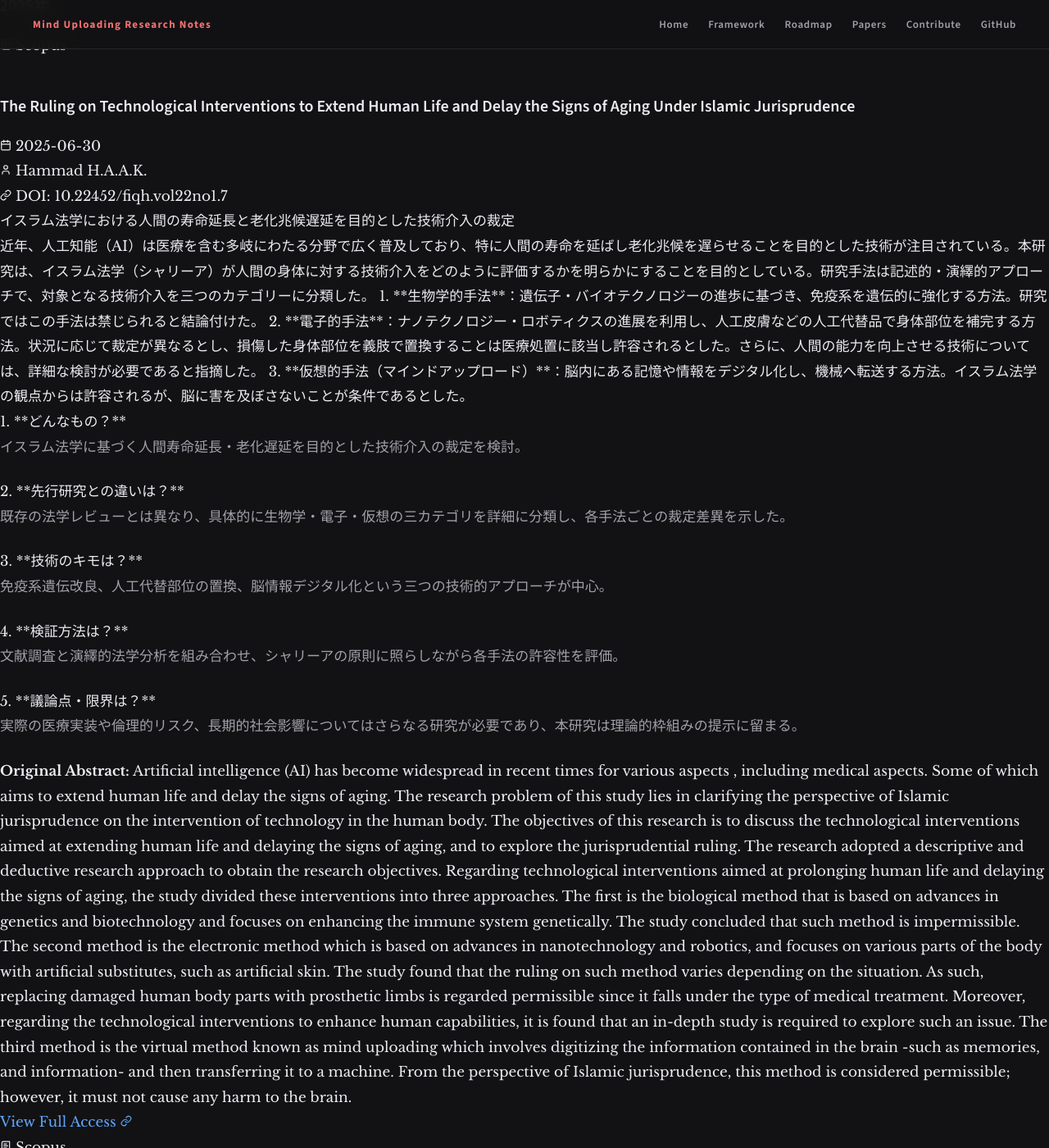
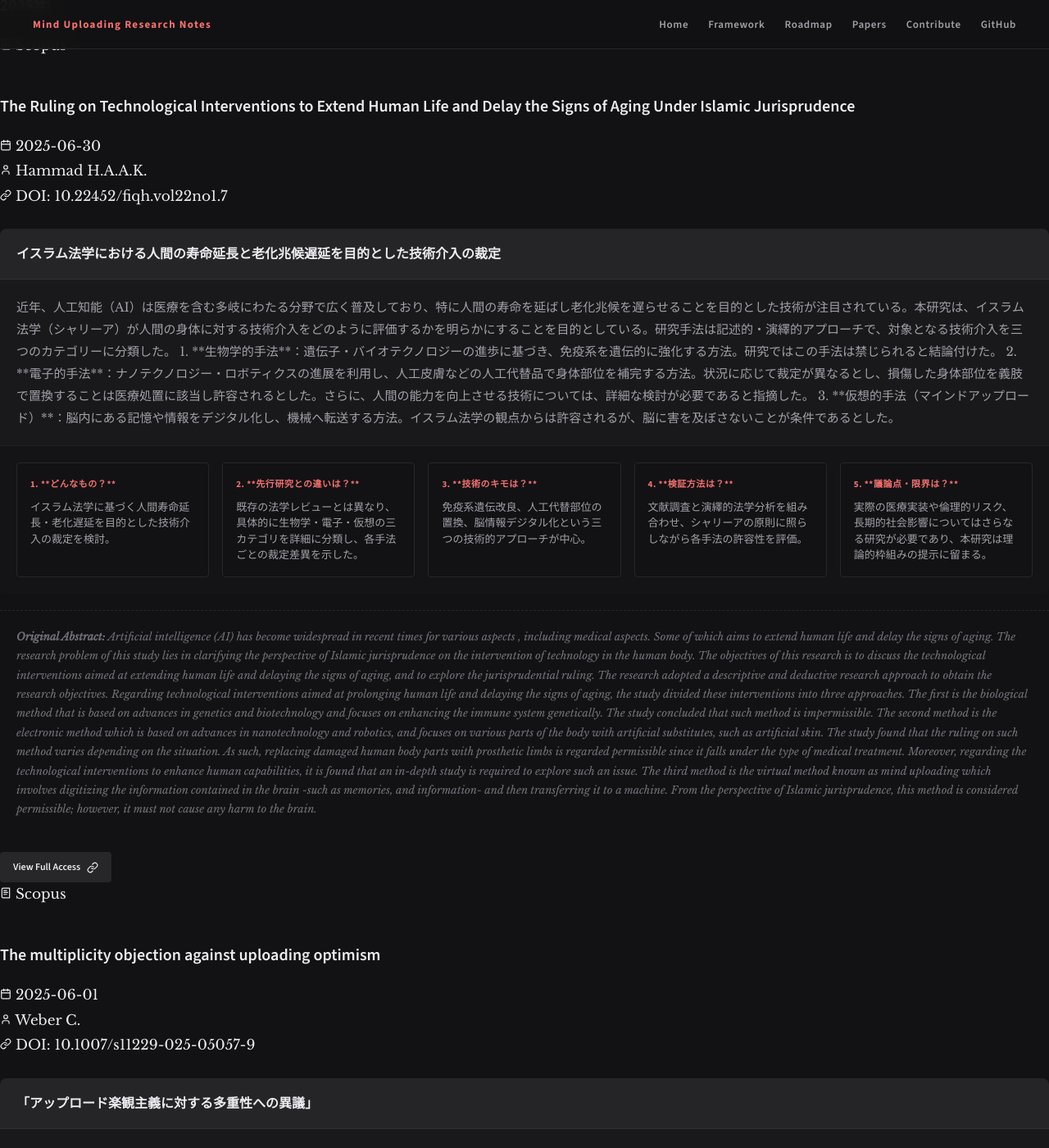
Before and after one commit to yasufumi-nakata/eegflow, a Jekyll site: the page built from mind_uploading_papers.md, in a window 1280 px wide and 1400 px high, scrolled down 854 px. Shown: the whole window at 82% size. Built offline with Jekyll 4.4.1, drawn with Linux system fonts in a browser that asks for light colours.

Commit message:
style: improve papers page layout and readability
- Add specific CSS for papers list, cards, and metadata
- Style translation containers and 5-point summary grids
- Enhance typography and spacing for better readability
- Maintain all existing styles for other pages

```diff
--- a/assets/css/main.css
+++ b/assets/css/main.css
@@ -560,3 +560,204 @@ footer {
         font-size: 32px;
     }
 }
+
+/* --- Papers Page Specific Styles --- */
+
+.papers-list {
+    display: flex;
+    flex-direction: column;
+    gap: 40px;
+}
+
+.papers-count {
+    font-family: var(--font-sans);
+    color: var(--color-text-muted);
+    font-size: 14px;
+    text-transform: uppercase;
+    letter-spacing: 0.1em;
+    margin-bottom: 20px;
+    text-align: right;
+}
+
+.year-heading {
+    font-family: var(--font-sans);
+    font-size: 32px;
+    font-weight: 800;
+    color: var(--color-text);
+    margin: 60px 0 30px;
+    padding-bottom: 10px;
+    border-bottom: 2px solid var(--color-accent);
+    display: inline-block;
+}
+
+.paper-entry {
+    background: var(--color-paper);
+    border: 1px solid var(--color-border);
+    border-radius: var(--border-radius-lg);
+    padding: 32px;
+    position: relative;
+    transition: transform 0.2s, box-shadow 0.2s;
+}
+
+.paper-entry:hover {
+    transform: translateY(-2px);
+    box-shadow: 0 10px 30px rgba(0,0,0,0.3);
+    border-color: var(--color-text-secondary);
+}
+
+.paper-title {
+    font-family: var(--font-serif);
+    font-size: 22px;
+    font-weight: 700;
+    line-height: 1.4;
+    color: var(--color-text);
+    margin-bottom: 12px;
+}
+
+.paper-meta {
+    font-family: var(--font-sans);
+    font-size: 13px;
+    color: var(--color-text-secondary);
+    margin-bottom: 20px;
+    display: flex;
+    align-items: center;
+    gap: 12px;
+}
+
+.paper-meta a {
+    color: var(--color-accent);
+    font-weight: 600;
+}
+
+.paper-abstract {
+    font-size: 15px;
+    line-height: 1.7;
+    color: var(--color-text-secondary);
+    background: rgba(0,0,0,0.2);
+    padding: 20px;
+    border-radius: var(--border-radius-sm);
+    border-left: 3px solid var(--color-border);
+}
+
+/* Translation Container (for restored content) */
+.translation-container {
+    margin-top: 24px;
+    background: rgba(255, 255, 255, 0.03);
+    border-radius: var(--border-radius-md);
+    overflow: hidden;
+}
+
+.jp-title {
+    font-weight: 700;
+    color: var(--color-text);
+    padding: 16px 20px;
+    background: rgba(255, 255, 255, 0.05);
+    border-bottom: 1px solid rgba(255, 255, 255, 0.05);
+    font-size: 16px;
+}
+
+.jp-summary {
+    padding: 20px;
+    font-size: 15px;
+    line-height: 1.8;
+    color: var(--color-text-secondary);
+}
+
+.grid-5points {
+    display: grid;
+    grid-template-columns: repeat(auto-fit, minmax(200px, 1fr));
+    gap: 16px;
+    padding: 20px;
+    background: rgba(0, 0, 0, 0.2);
+    border-top: 1px solid rgba(255, 255, 255, 0.05);
+}
+
+.point-card {
+    background: var(--color-bg);
+    padding: 16px;
+    border-radius: var(--border-radius-sm);
+    border: 1px solid var(--color-border);
+}
+
+.point-card label {
+    display: block;
+    font-family: var(--font-sans);
+    font-size: 11px;
+    font-weight: 700;
+    color: var(--color-accent);
+    margin-bottom: 8px;
+    text-transform: uppercase;
+    letter-spacing: 0.05em;
+}
+
+.point-card p {
+    margin: 0;
+    font-size: 13px;
+    line-height: 1.5;
+    color: var(--color-text-secondary);
+}
+
+.raw-abstract {
+    margin-top: 20px;
+    padding: 20px;
+    font-size: 13px;
+    color: var(--color-text-muted);
+    font-style: italic;
+    border-top: 1px dashed var(--color-border);
+}
+
+.btn-action {
+    display: inline-flex;
+    align-items: center;
+    gap: 8px;
+    margin-top: 20px;
+    padding: 8px 16px;
+    background: var(--color-border);
+    color: var(--color-text);
+    font-family: var(--font-sans);
+    font-size: 12px;
+    font-weight: 600;
+    border-radius: 4px;
+    transition: all 0.2s;
+}
+
+.btn-action:hover {
+    background: var(--color-accent);
+    color: white;
+    text-decoration: none;
+}
+
+.icon {
+    width: 14px;
+    height: 14px;
+}
+
+/* Sidebar Navigation */
+.sidebar-box ul {
+    list-style: none;
+    padding: 0;
+    margin: 0;
+}
+
+.sidebar-box ul li {
+    border-bottom: 1px solid var(--color-border);
+}
+
+.sidebar-box ul li:last-child {
+    border-bottom: none;
+}
+
+.sidebar-box ul li a {
+    display: block;
+    padding: 10px 0;
+    color: var(--color-text-secondary);
+    font-family: var(--font-sans);
+    font-size: 14px;
+    transition: color 0.2s, padding-left 0.2s;
+}
+
+.sidebar-box ul li a:hover {
+    color: var(--color-accent);
+    padding-left: 8px;
+    text-decoration: none;
+}
```
